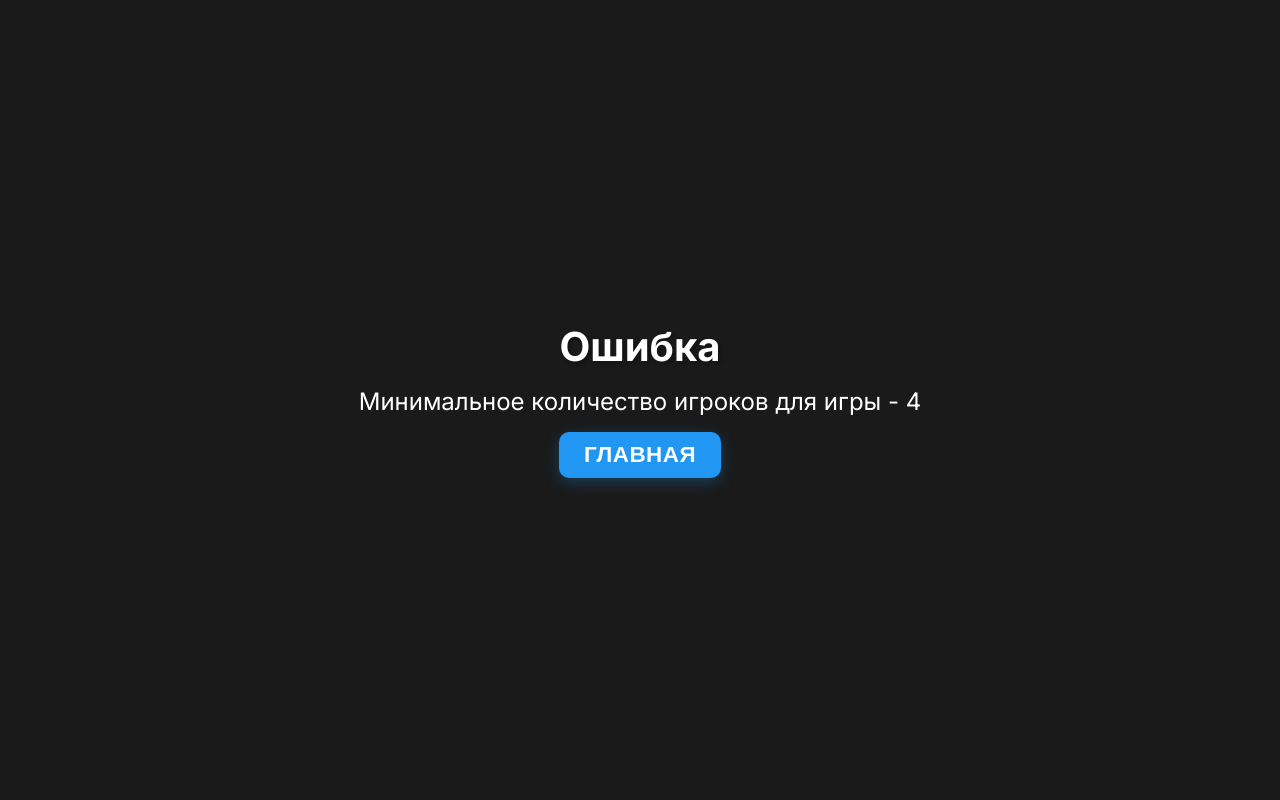
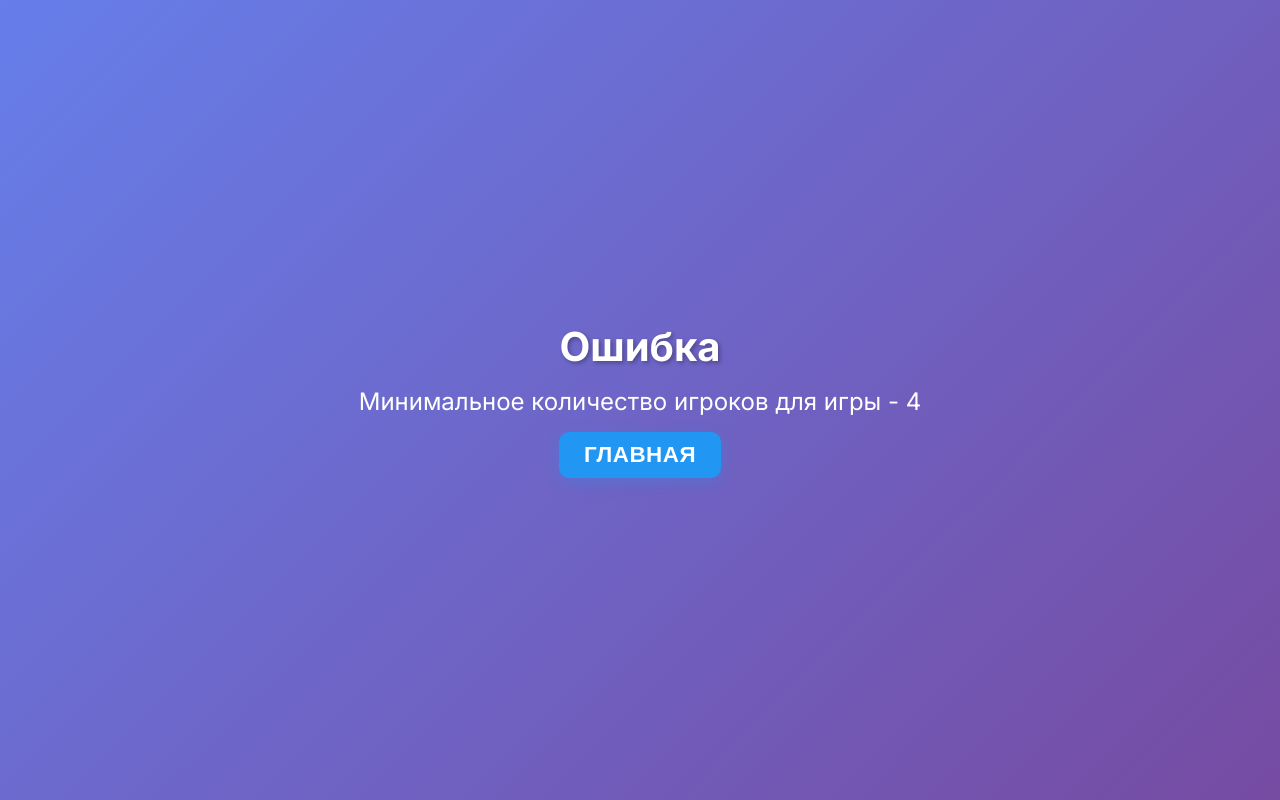
Before and after one commit to PavelDubrovinB/mafia, a React (Vite) app: page /roles in a window 1280 px wide. Built offline with nearby package versions, Linux system fonts and the light colour scheme.

Commit message:
feat: update ui

```diff
--- a/index.html
+++ b/index.html
@@ -7,7 +7,7 @@
     <link rel="manifest" href="/manifest.json" />
     <title>Mafia Game</title>
     <meta name="description" content="Интерактивная игра Мафия для мобильных устройств" />
-    <meta name="theme-color" content="#1a1a1a" />
+    <meta name="theme-color" content="#667eea" />
     <meta name="apple-mobile-web-app-capable" content="yes" />
     <meta name="apple-mobile-web-app-status-bar-style" content="black-translucent" />
     <meta name="format-detection" content="telephone=no" />
@@ -17,7 +17,7 @@
     <link rel="shortcut icon" href="/icons/icon-192x192.png" />
     <meta name="mobile-web-app-capable" content="yes" />
     <meta name="application-name" content="Mafia" />
-    <meta name="msapplication-TileColor" content="#3b82f6" />
+    <meta name="msapplication-TileColor" content="#667eea" />
     <meta name="msapplication-tap-highlight" content="no" />
   </head>
   <body>
--- a/src/App.css
+++ b/src/App.css
@@ -27,11 +27,11 @@ body {
 }
 
 html {
-  background-color: #1a1a1a;
+  background: linear-gradient(135deg, #667eea 0%, #764ba2 100%);
 }
 
 #app {
-  background-color: #1a1a1a;
+  background: linear-gradient(135deg, #667eea 0%, #764ba2 100%);
   min-height: 100vh;
 }
 
```
Also changed, not shown: public/manifest.json.
